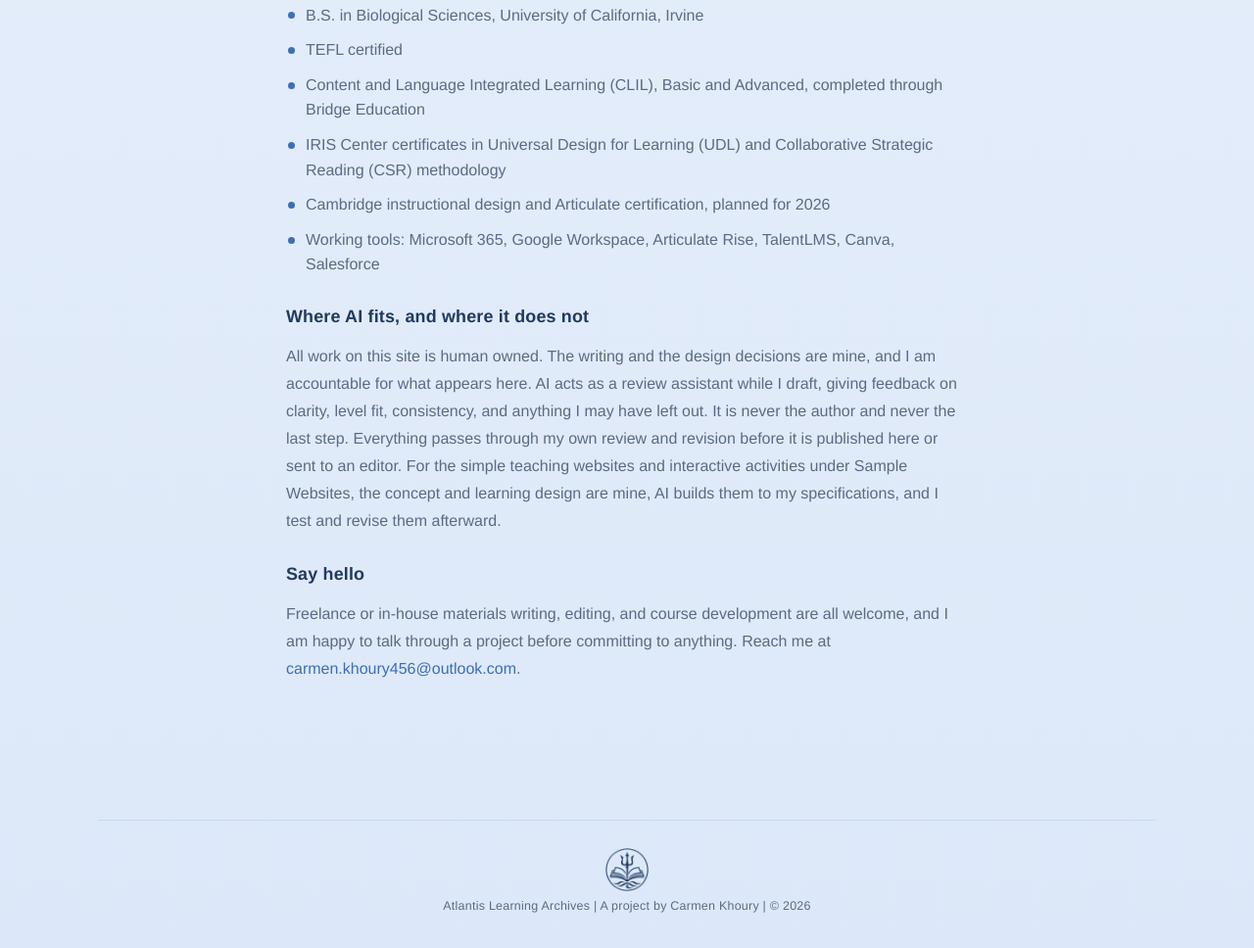
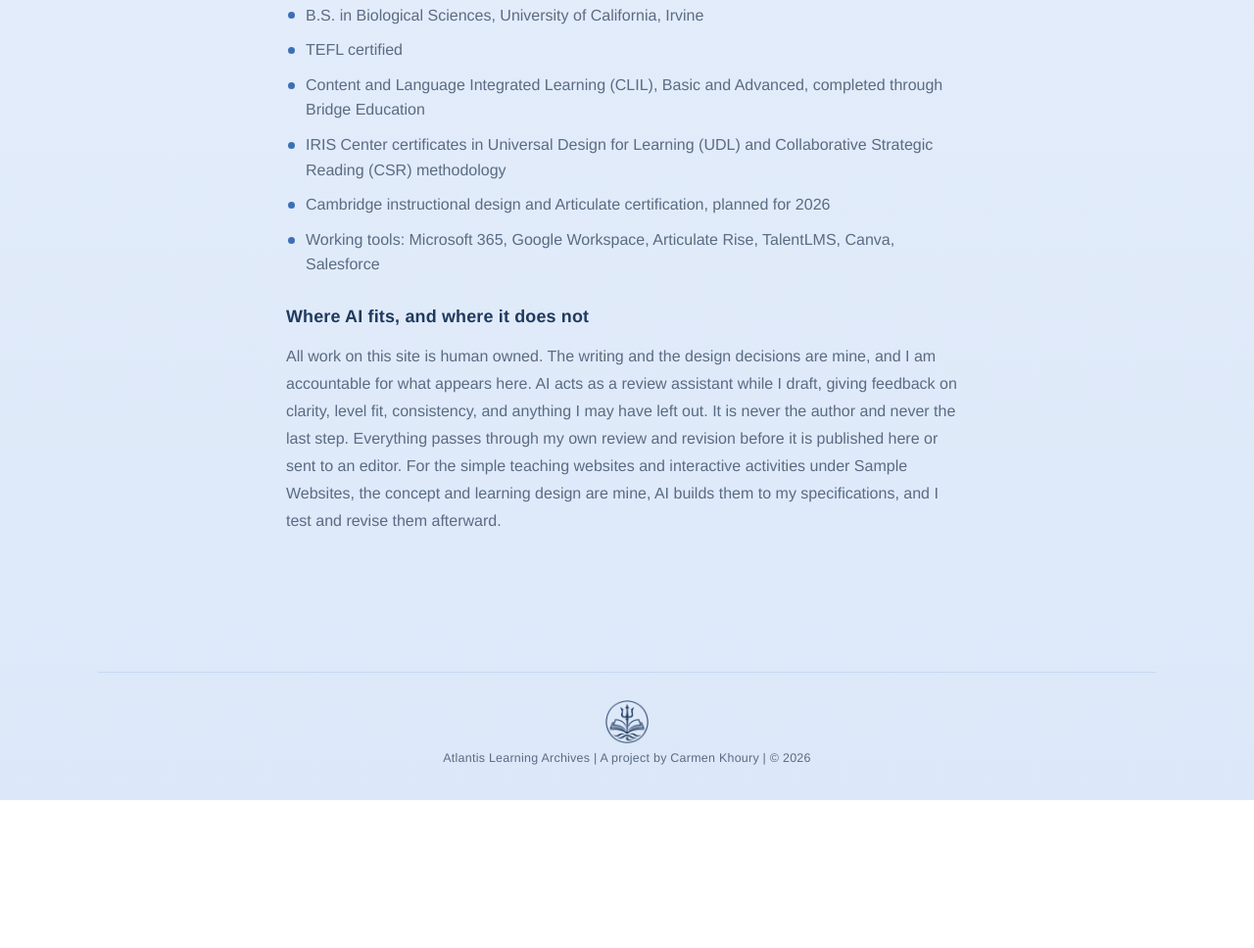
Before and after one commit to carmenk321publishing/UpworkPublishingPortfolio, a plain HTML site: page about.html in a window 1280 px wide. Shown: the part 1526-2494 px from the top of the page at 98% size. After the commit the page ends 2343 px from the top, so only its background shows below. Drawn offline with Linux system fonts and the light colour scheme; files whose address does not match are found by name.

Commit message:
Update about.html

```diff
--- a/about.html
+++ b/about.html
@@ -88,13 +88,6 @@
     teaching websites and interactive activities under Sample Websites, the concept and learning design are mine,
     AI builds them to my specifications, and I test and revise them afterward.
   </p>
-
-  <h2>Say hello</h2>
-  <p>
-    Freelance or in-house materials writing, editing, and course development are all welcome, and I am happy to
-    talk through a project before committing to anything. Reach me at
-    <a href="mailto:carmen.khoury456@outlook.com">carmen.khoury456@outlook.com</a>.
-  </p>
 </div>
 
 <footer class="site-footer">
```
